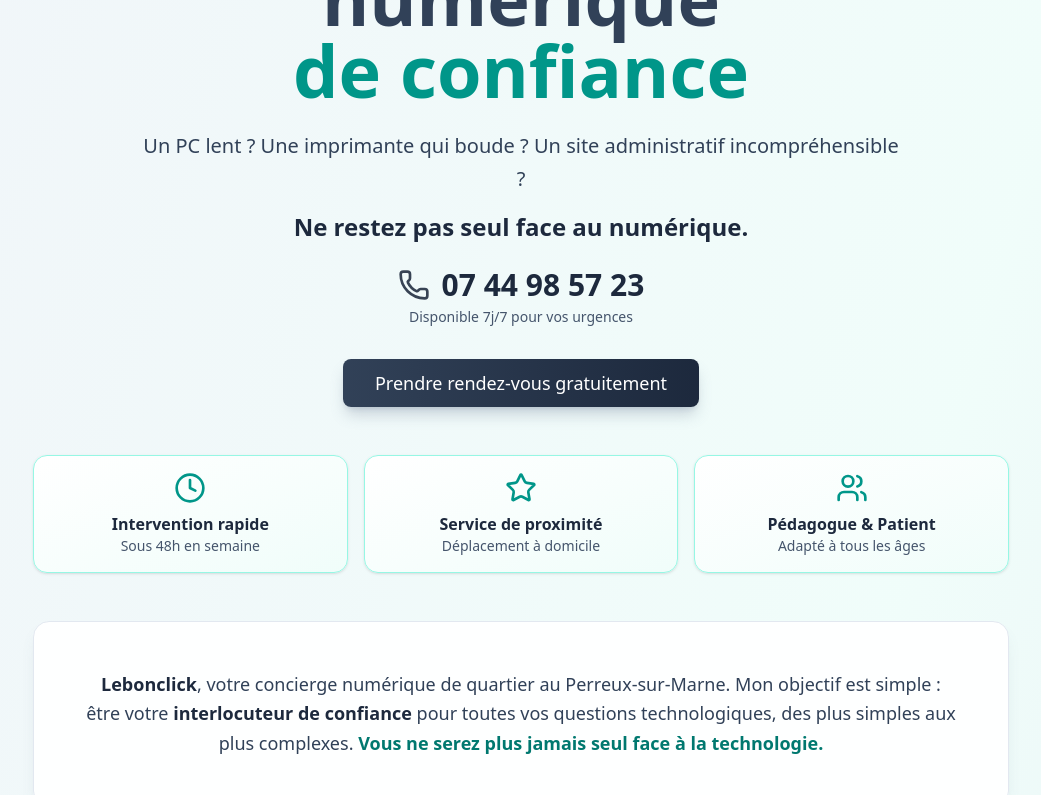
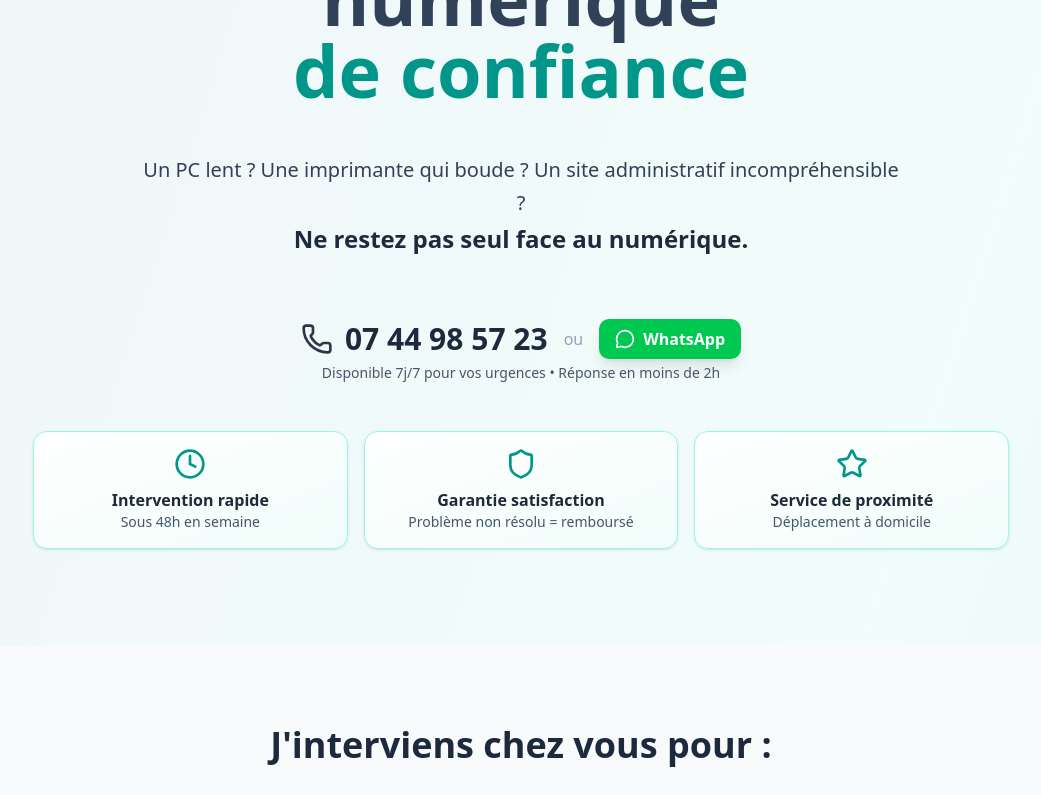
Before and after one commit to amj-wip-solutions/concierge-numerique-perreux, a Next.js app: page / in a window 1280 px wide. Shown: the part 300-1095 px from the top of the page, without its empty margins (119-1160 px from the left). Built offline with nearby package versions, Linux system fonts and the light colour scheme.

Commit message:
fix more messaigng

```diff
--- a/src/app/page.tsx
+++ b/src/app/page.tsx
@@ -2,12 +2,9 @@
 
 import { Button } from '@/components/ui/button'
 import { Header } from '@/components/header'
-import { CheckCircle2, Shield, Laptop, Phone, Mail, MapPin, Wifi, Lock, GraduationCap, Wrench, ShoppingCart, FileCheck, Sparkles, Code, Clock, Star, Users, Briefcase, Brain } from 'lucide-react'
+import { CheckCircle2, Shield, Laptop, Phone, Mail, MapPin, Wifi, Lock, GraduationCap, Wrench, ShoppingCart, FileCheck, Sparkles, Code, Clock, Star, Users, Briefcase, Brain, MessageCircle, ChevronDown, TrendingUp, Award, Calendar } from 'lucide-react'
 
 export default function Home() {
-  const scrollToContact = () => {
-    document.getElementById('contact')?.scrollIntoView({ behavior: 'smooth' })
-  }
 
   return (
     <div className="min-h-screen bg-gradient-to-br from-slate-100 via-teal-50 to-slate-200">
@@ -20,26 +17,27 @@
           <h1 className="text-7xl font-bold text-slate-800 mb-6 animate-fade-in-up" style={{ animationDelay: '0.1s' }}>
               <span className="text-slate-700">Votre concierge numérique <br/> <span className="text-teal-600">de confiance</span></span>
           </h1>
-          <p className="text-xl text-slate-700 mb-4 max-w-3xl mx-auto leading-relaxed animate-fade-in-up" style={{ animationDelay: '0.2s' }}>
+          <p className="text-xl text-slate-700 mb-1 max-w-3xl mx-auto leading-relaxed animate-fade-in-up mt-12" style={{ animationDelay: '0.2s' }}>
             Un PC lent ? Une imprimante qui boude ? Un site administratif incompréhensible ?
           </p>
-          <p className="text-2xl font-semibold text-slate-800 mb-6 animate-fade-in-up" style={{ animationDelay: '0.3s' }}>
+          <p className="text-2xl font-semibold text-slate-800 mb-2 animate-fade-in-up" style={{ animationDelay: '0.3s' }}>
             Ne restez pas seul face au numérique.
           </p>
 
           {/* Prominent Phone Number */}
-          <div className="mb-8 animate-fade-in-up" style={{ animationDelay: '0.4s' }}>
-            <a href="tel:+33744985723" className="inline-flex items-center gap-3 text-3xl font-bold text-slate-800 hover:text-teal-600 transition-all hover:scale-105 cursor-pointer">
-              <Phone className="w-8 h-8 animate-pulse-subtle" />
+          <div className="mb-8 animate-fade-in-up mt-16" style={{ animationDelay: '0.4s' }}>
+            <div className="flex flex-col md:flex-row items-center justify-center gap-4 mb-1">
+              <a href="tel:+33744985723" className="inline-flex items-center gap-3 text-2xl md:text-3xl font-bold text-slate-800 hover:text-teal-600 transition-all hover:scale-105 cursor-pointer">
+                <Phone className="w-7 h-7 md:w-8 md:h-8 animate-pulse-subtle" />
                 <span>07 44 98 57 23</span>
               </a>
-            <p className="text-sm text-slate-600">Disponible 7j/7 pour vos urgences</p>
+              <span className="hidden md:inline text-slate-400">ou</span>
+              <a href="https://wa.me/33744985723" target="_blank" rel="noopener noreferrer" className="inline-flex items-center gap-2 bg-green-500 hover:bg-green-600 text-white px-4 py-2 rounded-lg transition-all hover:scale-105 cursor-pointer shadow-lg">
+                <MessageCircle className="w-5 h-5" />
+                <span className="font-semibold">WhatsApp</span>
+              </a>
             </div>
-
-          <div className="animate-fade-in-up" style={{ animationDelay: '0.5s' }}>
-            <Button size="lg" onClick={scrollToContact} className="bg-gradient-to-r from-slate-700 to-slate-800 hover:from-slate-800 hover:to-slate-900 text-white text-lg px-8 py-6 shadow-lg shadow-slate-500/30 transition-all hover:scale-105 cursor-pointer">
-              Prendre rendez-vous gratuitement
-            </Button>
+            <p className="text-sm text-slate-600">Disponible 7j/7 pour vos urgences • Réponse en moins de 2h</p>
           </div>
         </div>
 
@@ -51,28 +49,20 @@
             <p className="text-sm text-slate-600">Sous 48h en semaine</p>
           </div>
           <div className="bg-gradient-to-br from-white to-teal-50 backdrop-blur-sm rounded-xl p-4 border border-teal-200 shadow-sm text-center animate-fade-in-up hover:scale-105 transition-transform cursor-pointer" style={{ animationDelay: '0.7s' }}>
+            <Shield className="w-8 h-8 text-teal-600 mx-auto mb-2" />
+            <p className="font-semibold text-slate-800">Garantie satisfaction</p>
+            <p className="text-sm text-slate-600">Problème non résolu = remboursé</p>
+          </div>
+            <div className="bg-gradient-to-br from-white to-teal-50 backdrop-blur-sm rounded-xl p-4 border border-teal-200 shadow-sm text-center animate-fade-in-up hover:scale-105 transition-transform cursor-pointer" style={{ animationDelay: '0.7s' }}>
                 <Star className="w-8 h-8 text-teal-600 mx-auto mb-2" />
                 <p className="font-semibold text-slate-800">Service de proximité</p>
                 <p className="text-sm text-slate-600">Déplacement à domicile</p>
             </div>
-          <div className="bg-gradient-to-br from-white to-teal-50 backdrop-blur-sm rounded-xl p-4 border border-teal-200 shadow-sm text-center animate-fade-in-up hover:scale-105 transition-transform cursor-pointer" style={{ animationDelay: '0.8s' }}>
-            <Users className="w-8 h-8 text-teal-600 mx-auto mb-2" />
-            <p className="font-semibold text-slate-800">Pédagogue & Patient</p>
-            <p className="text-sm text-slate-600">Adapté à tous les âges</p>
-          </div>
-        </div>
-
-        <div className="bg-white/90 backdrop-blur-sm rounded-2xl p-8 md:p-12 border border-slate-200 shadow-lg shadow-slate-500/10">
-          <p className="text-lg text-slate-700 leading-relaxed text-center">
-            <strong className="text-slate-800">Lebonclick</strong>, votre concierge numérique de quartier au Perreux-sur-Marne.
-            Mon objectif est simple : être votre <strong className="text-slate-800">interlocuteur de confiance</strong> pour toutes vos questions technologiques,
-            des plus simples aux plus complexes. <strong className="text-teal-700">Vous ne serez plus jamais seul face à la technologie.</strong>
-          </p>
         </div>
       </section>
 
       {/* Services Section */}
-      <section className="bg-gradient-to-b from-teal-50/50 via-slate-100 to-teal-50/30 py-20">
+      <section className="bg-slate-50 py-20">
         <div className="container mx-auto px-6 max-w-6xl">
           <h3 className="text-4xl font-bold text-center mb-16 text-slate-800">
             J'interviens chez vous pour :
@@ -180,7 +170,7 @@
       </section>
 
       {/* Why Choose Section */}
-      <section className="py-20 bg-gradient-to-b from-teal-50/30 via-slate-100 to-slate-200">
+      <section className="py-20 bg-gradient-to-b from-white via-slate-100 to-slate-200">
         <div className="container mx-auto px-6 max-w-5xl">
           <div className="bg-gradient-to-br from-white via-teal-50/30 to-slate-50 rounded-2xl p-12 text-center border border-teal-100 shadow-lg shadow-teal-500/10">
             <h3 className="text-3xl font-bold mb-6 text-slate-800">Mon approche</h3>
@@ -302,12 +292,6 @@
                 </div>
               </div>
             </div>
-
-            <div className="mt-10 text-center">
-              <Button size="lg" className="bg-gradient-to-r from-slate-700 to-slate-800 hover:from-slate-800 hover:to-slate-900 text-white text-lg px-10 py-6 shadow-lg shadow-slate-500/30 cursor-pointer">
-                Demander un rendez-vous
-              </Button>
-            </div>
           </div>
         </div>
       </section>
@@ -316,7 +300,7 @@
       <footer className="bg-slate-900 text-slate-300 py-10">
         <div className="container mx-auto px-6 text-center">
           <p className="text-lg mb-2">
-            <strong className="text-white">LeBonClick</strong> — Concierge Numérique • Le Perreux-sur-Marne
+            <strong className="text-white">Lebonclick</strong> — Concierge Numérique • Le Perreux-sur-Marne
           </p>
           <p className="text-sm text-slate-400">
             &copy; {new Date().getFullYear()} Tous droits réservés.
```
Lines whose indentation alone changed are shown as unchanged.
